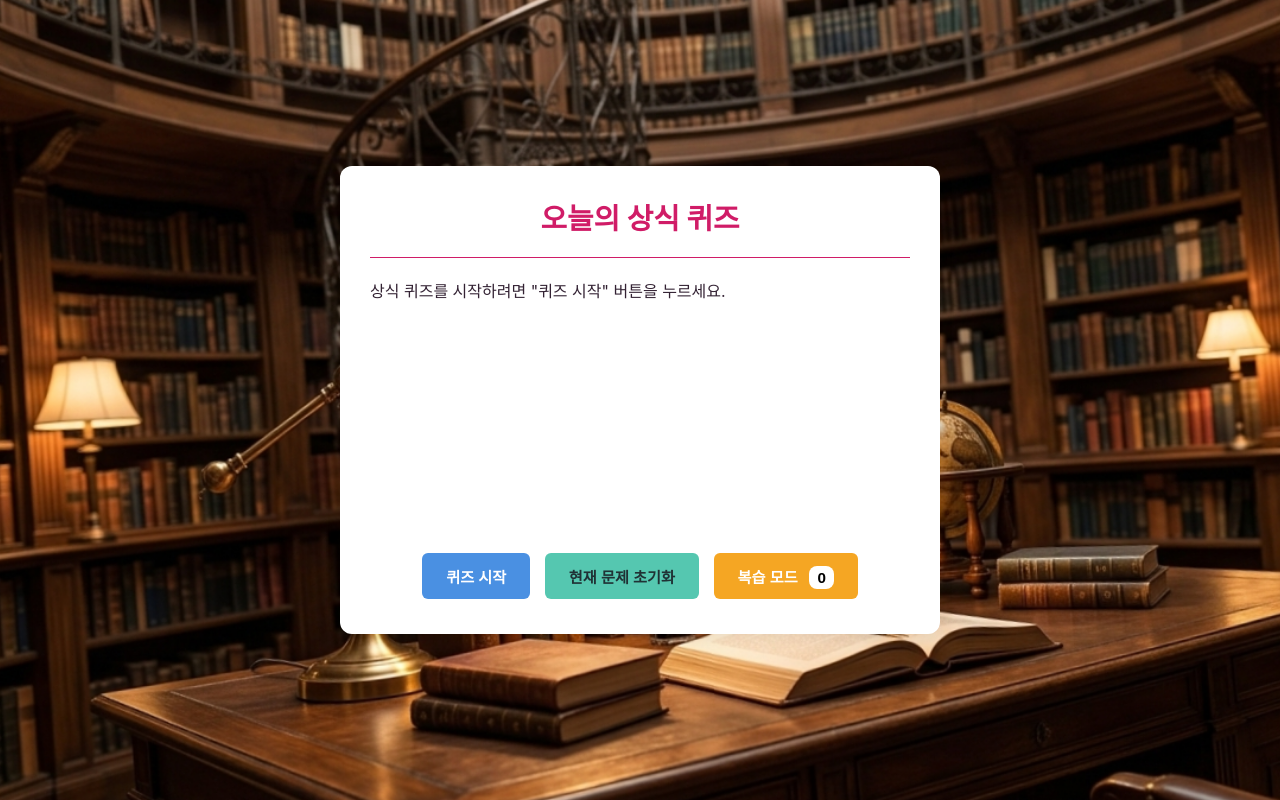
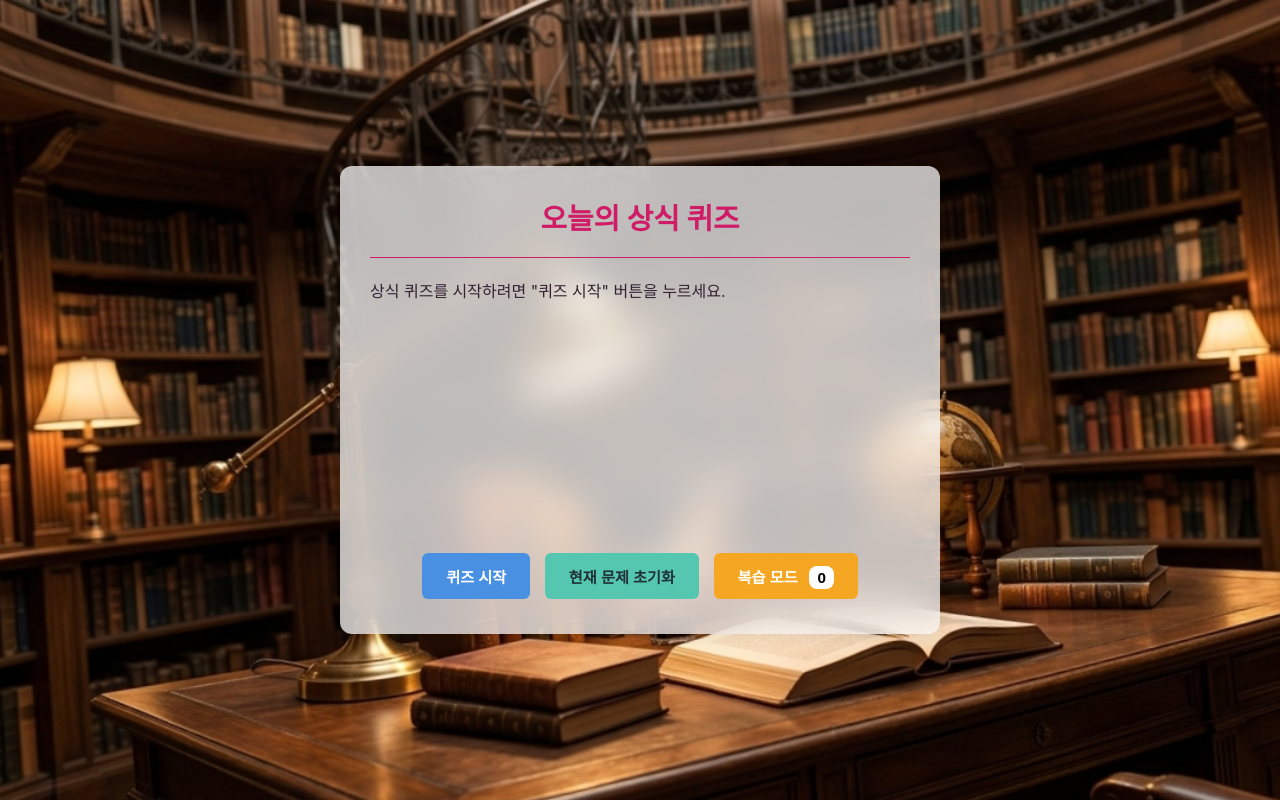
Before and after one commit to happyboy1327-sketch/daily-quiz-server, a website: page index.html in a window 1280 px wide. Drawn offline with Linux system fonts and the light colour scheme.

Commit message:
Make background visible through container

```diff
--- a/index.html
+++ b/index.html
@@ -24,9 +24,11 @@
            min-height: 100vh;
          }
         .container {
-            background: #ffffff;
+            background: rgba(255, 255, 255, 0.72);
             padding: 30px;
             border-radius: 12px;
+            backdrop-filter: blur(18px);
+            -webkit-backdrop-filter: blur(18px);
             box-shadow: 0 4px 15px rgba(0, 0, 0, 0.08);
             width: 100%;
             max-width: 600px;
```
